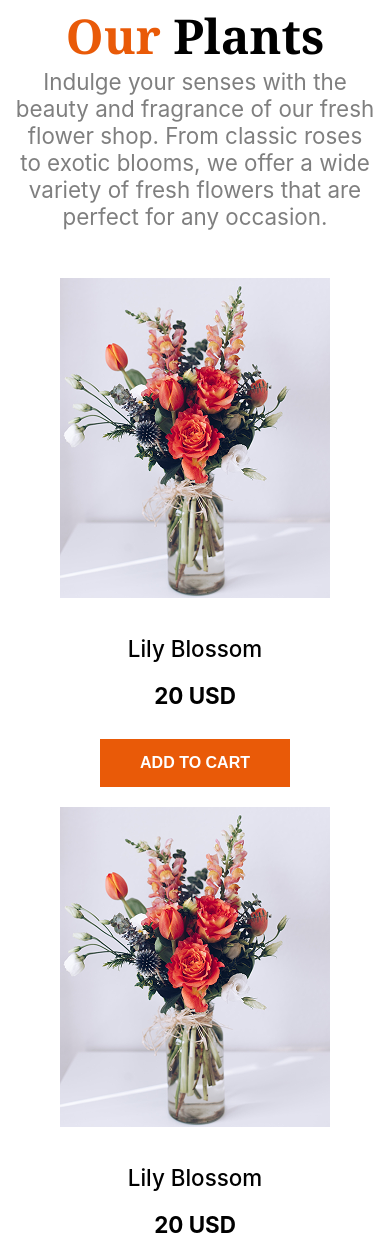
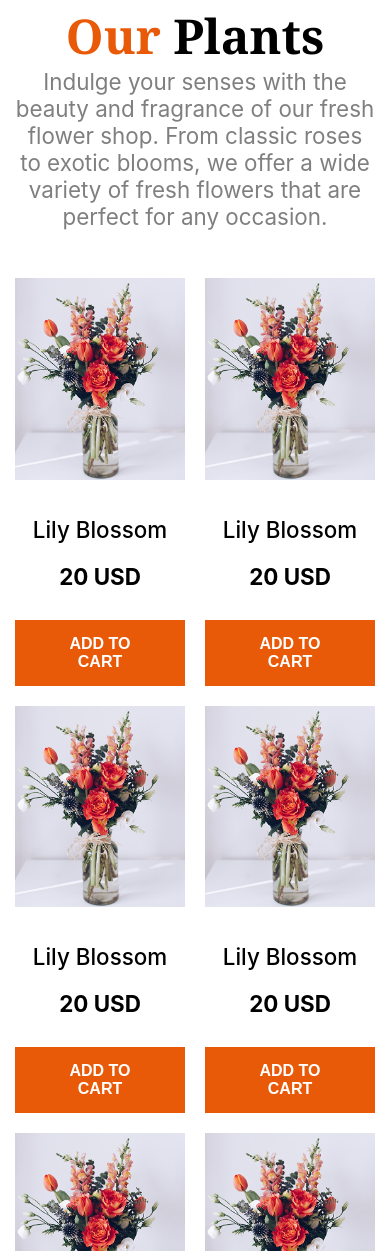
Before and after one commit to Razdee01/assignment-2, a plain HTML site: page index.html in a window 390 px wide. Shown: the part 749-2000 px from the top of the page. Drawn offline with Linux system fonts and the light colour scheme.

Commit message:
mistakes solved

```diff
--- a/style/flower-market.css
+++ b/style/flower-market.css
@@ -22,7 +22,7 @@
     margin: 0px;
     padding: 0px;
     box-sizing: border-box;
-    /* overflow-x: hidden; */
+
 }
 /* shared style */
 .text{
@@ -176,7 +176,7 @@
         font-size: 0.9rem;
     }
     .allcards{
-        grid-template-columns: 1fr;
+        grid-template-columns: repeat(auto-fit,minmax(160px, 1fr));
         width: 100%;
     }
     .btn{
```
